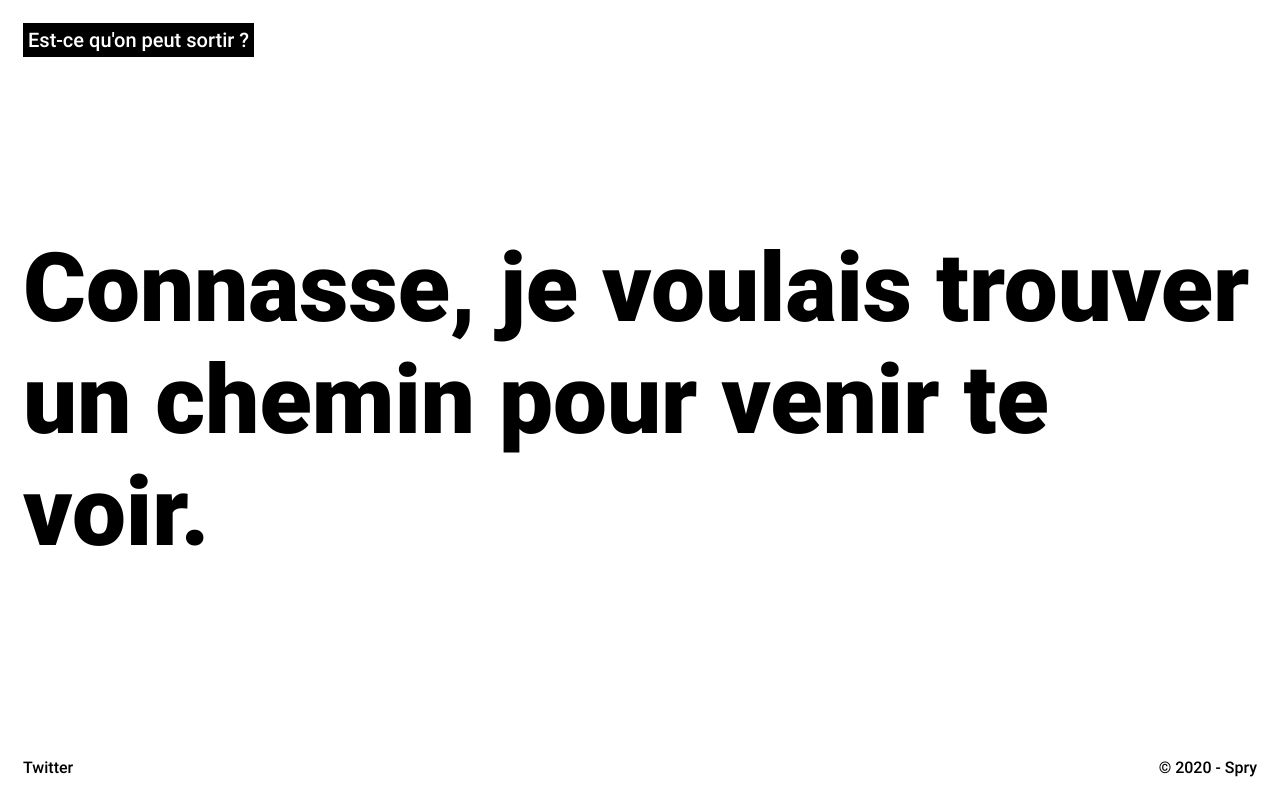
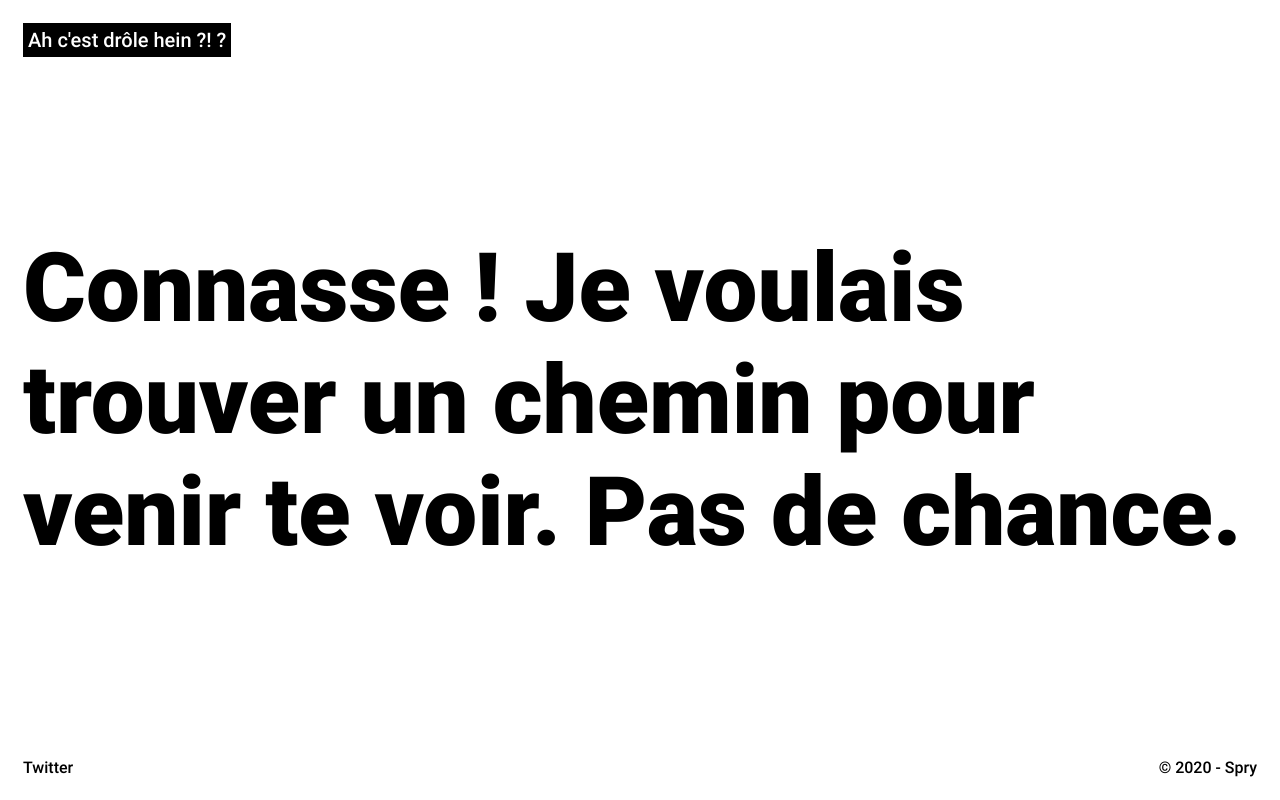
Before and after one commit to HugoB0ss/HugoB0ss.github.io, a plain HTML site: page connasse.html in a window 1280 px wide. Drawn offline with Linux system fonts and the light colour scheme.

Commit message:
Update connasse.html

```diff
--- a/connasse.html
+++ b/connasse.html
@@ -50,11 +50,11 @@
     <div id="page">
 
             <header class="header">
-                <h1 class="header-title">Est-ce qu'on peut sortir ?</h1>
+                <h1 class="header-title">Ah c'est drôle hein ?! ?</h1>
             </header>
 
             <section class="message">
-                <h2 class="reponse">Connasse, je voulais trouver un chemin pour venir te voir.</h2>
+                <h2 class="reponse">Connasse ! Je voulais trouver un chemin pour venir te voir. Pas de chance.</h2>
             </section>
 
             <footer class="footer" role="contentinfo">
```
